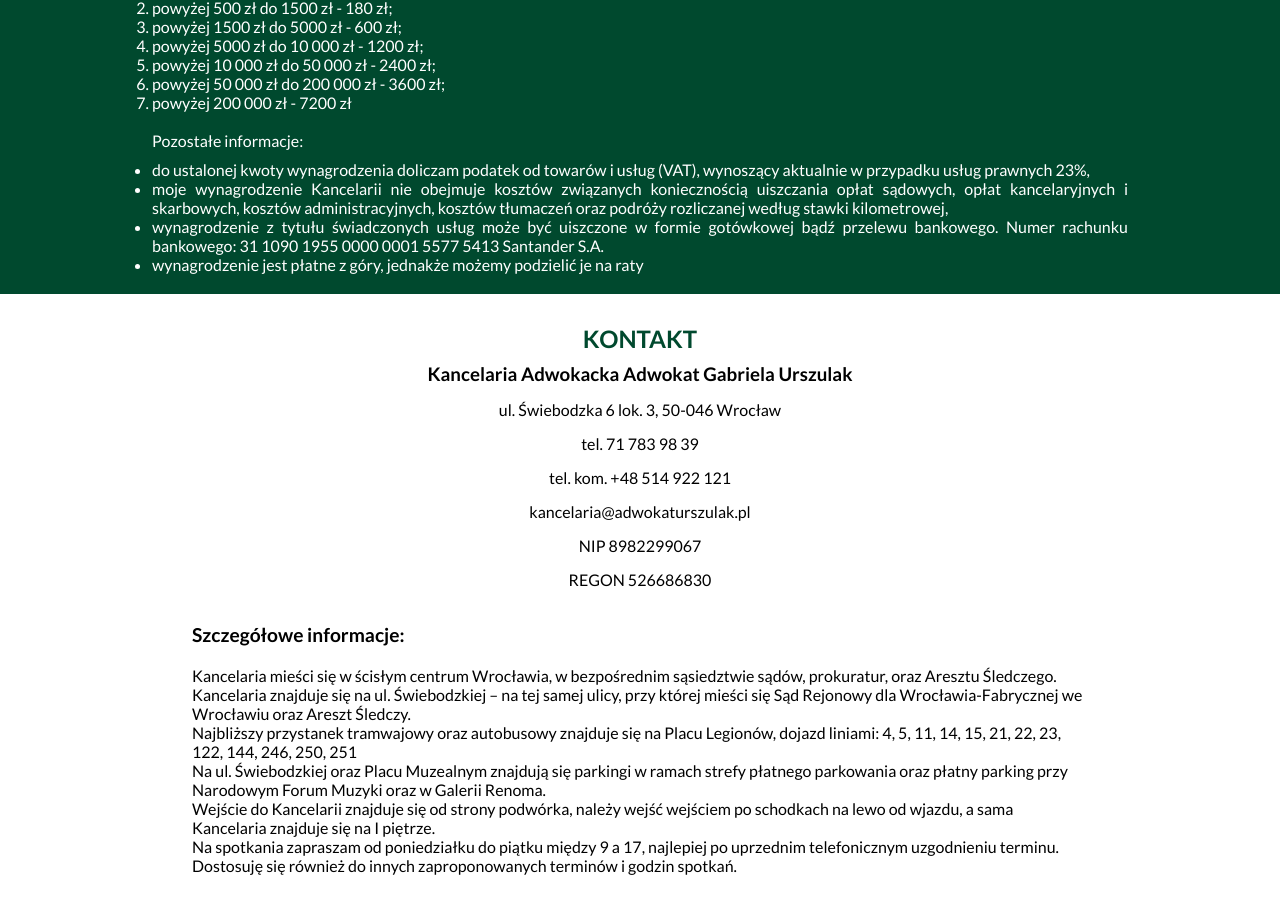
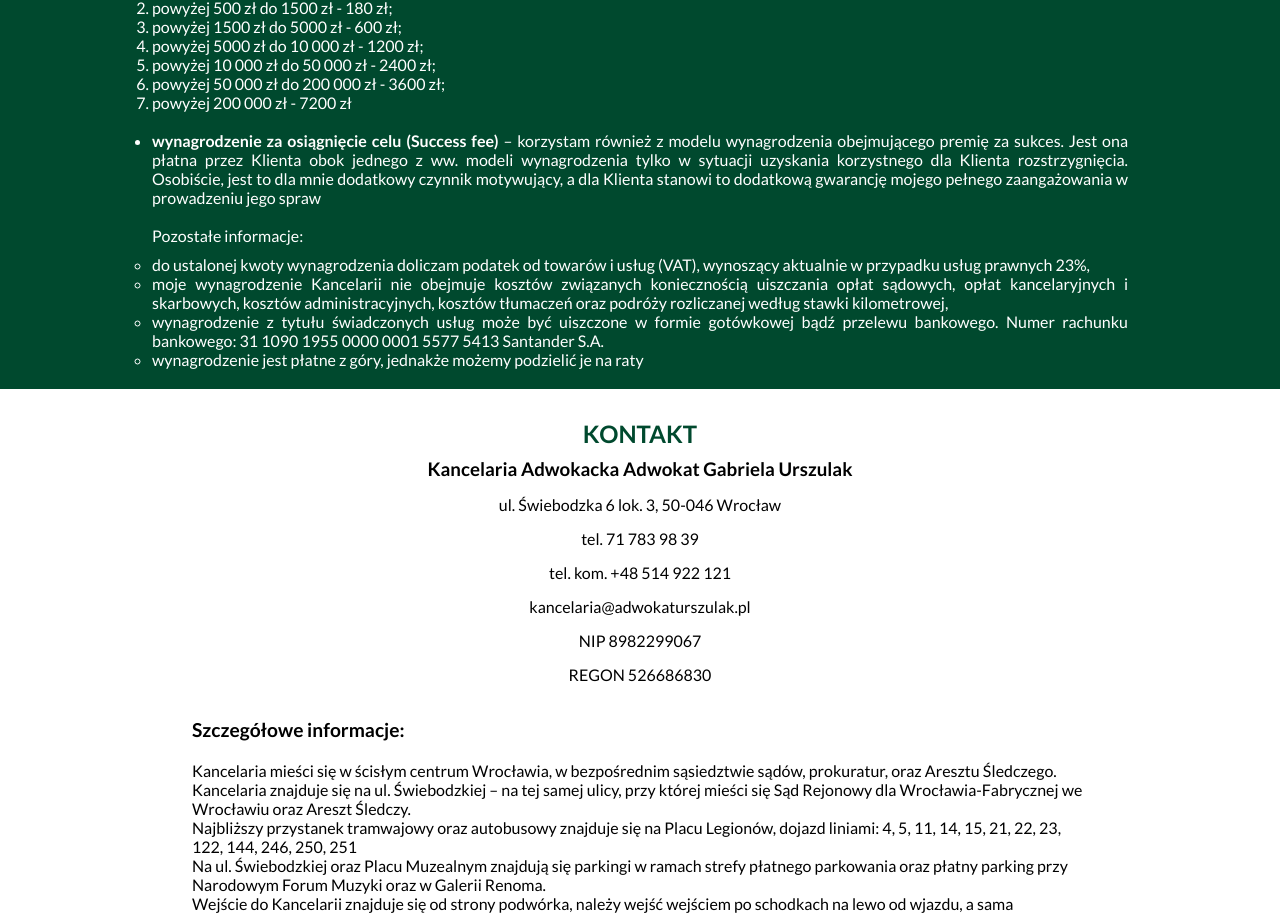
Before and after one commit to adrian-imiolo/gabrysia-site, a React (Vite) app: page / in a window 1280 px wide. Shown: the part 2760-3675 px from the top of the page. Built offline with nearby package versions, Linux system fonts and the light colour scheme.

Commit message:
prices udated

```diff
--- a/src/App.css
+++ b/src/App.css
@@ -305,6 +305,11 @@
   margin-left: 5px;
 }
 
+.prices-addinfo {
+  list-style-type: circle;
+
+}
+
 
 /* Contact */
 
--- a/src/components/Prices.tsx
+++ b/src/components/Prices.tsx
@@ -72,11 +72,22 @@ function Prices() {
   </ol>
   <br />
   </li>
+  <li>
+    <p>
+    <strong>wynagrodzenie za osiągnięcie celu (Success fee)</strong> – korzystam również z modelu
+wynagrodzenia obejmującego premię za sukces. Jest ona płatna przez Klienta obok jednego
+z ww. modeli wynagrodzenia tylko w sytuacji uzyskania korzystnego dla Klienta
+rozstrzygnięcia. Osobiście, jest to dla mnie dodatkowy czynnik motywujący, a dla Klienta
+stanowi to dodatkową gwarancję mojego pełnego zaangażowania w prowadzeniu jego spraw
+    </p>
+  </li>
+
         </ul>
+        <br/>
 
 
   <p>Pozostałe informacje:</p>
-  <ul>
+  <ul className="prices-addinfo">
     <li>do ustalonej kwoty wynagrodzenia doliczam podatek od towarów i usług (VAT), wynoszący
   aktualnie w przypadku usług prawnych 23%,</li>
   <li>moje wynagrodzenie Kancelarii nie obejmuje kosztów związanych koniecznością
```
